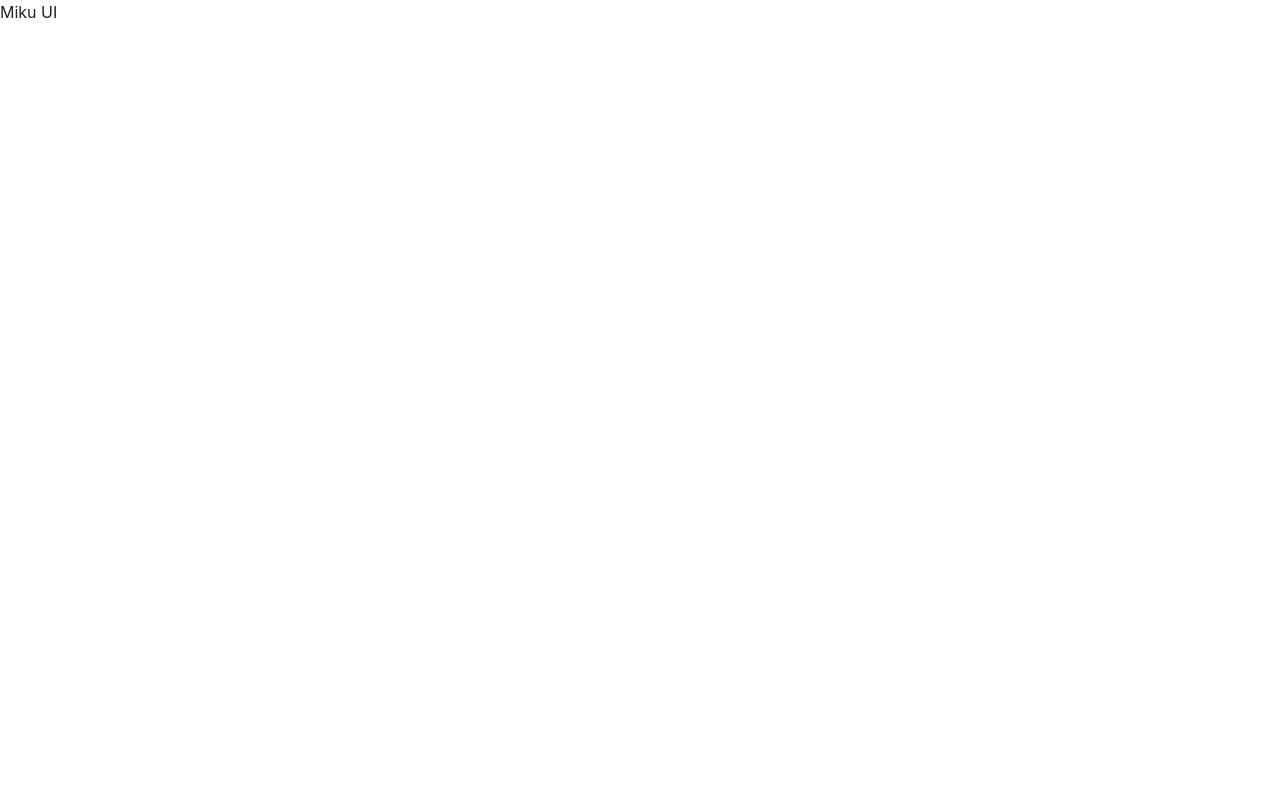
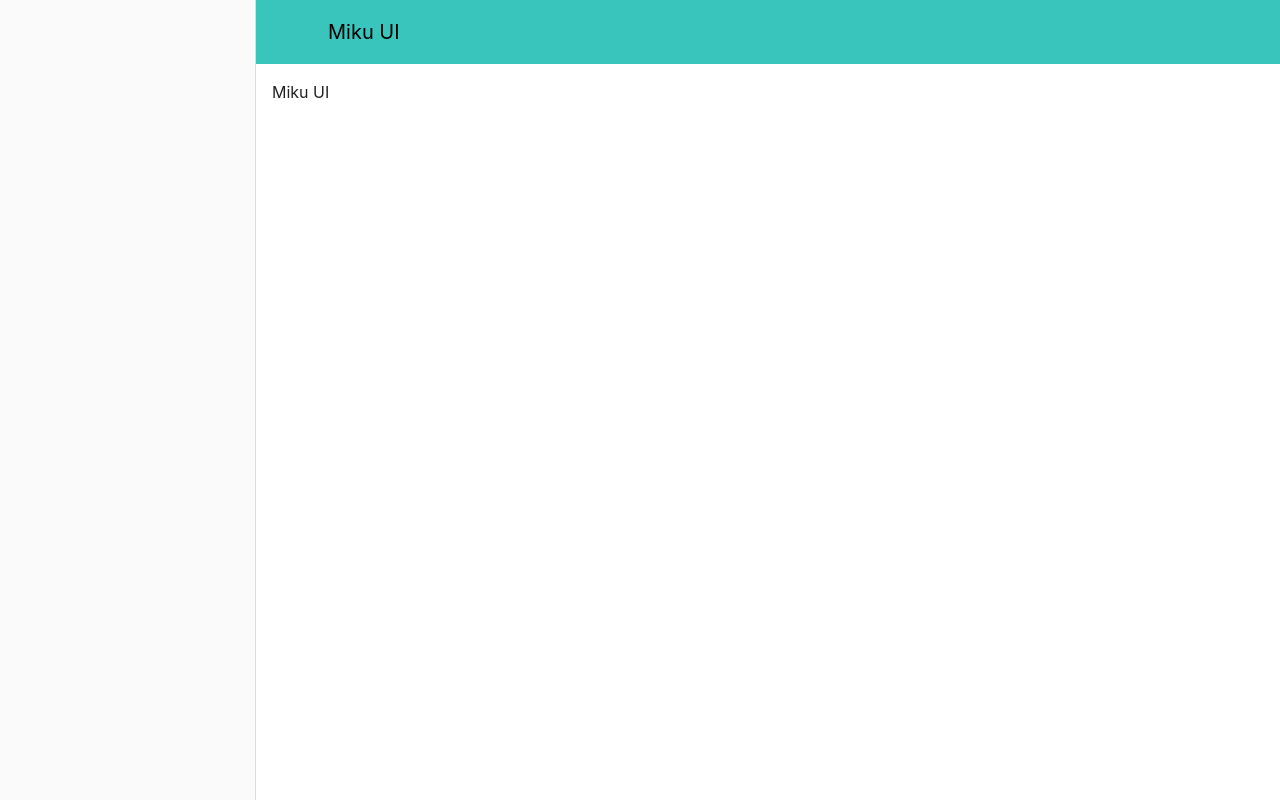
Before and after one commit to keiko233/miku-ui-website, a Vue app: page / in a window 1280 px wide. Built offline with nearby package versions, Linux system fonts and the light colour scheme.

Commit message:
feat: Initial Vuetify

```diff
--- a/src/App.vue
+++ b/src/App.vue
@@ -1,5 +1,23 @@
 <template>
-  <v-app>
-    <router-view />
+  <v-app id="inspire">
+    <v-navigation-drawer v-model="drawer" color="grey-lighten-5">
+      <!--  -->
+    </v-navigation-drawer>
+
+    <v-app-bar color="primary" :elevation="0">
+      <v-app-bar-nav-icon @click="drawer = !drawer" icon="menu" />
+
+      <v-app-bar-title v-text="$t('name')" />
+    </v-app-bar>
+
+    <v-main>
+      <v-container>
+        <router-view />
+      </v-container>
+    </v-main>
   </v-app>
 </template>
+
+<script setup lang="ts">
+const drawer = ref(true);
+</script>
```
